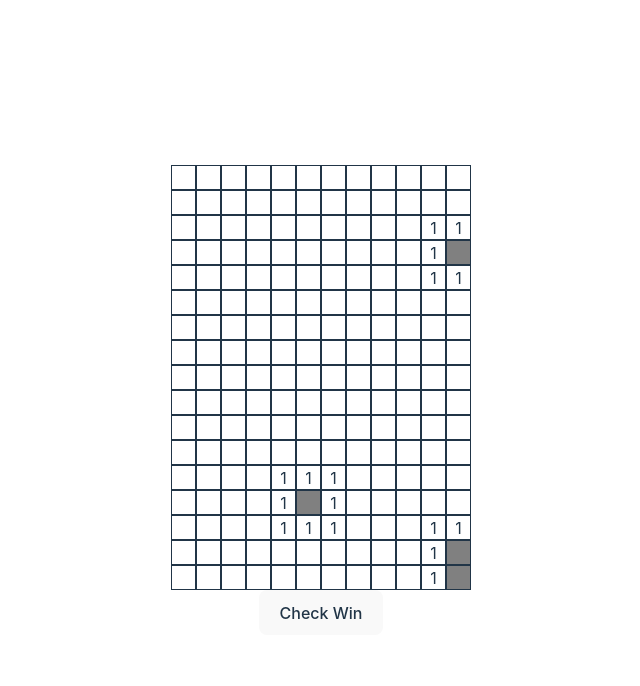
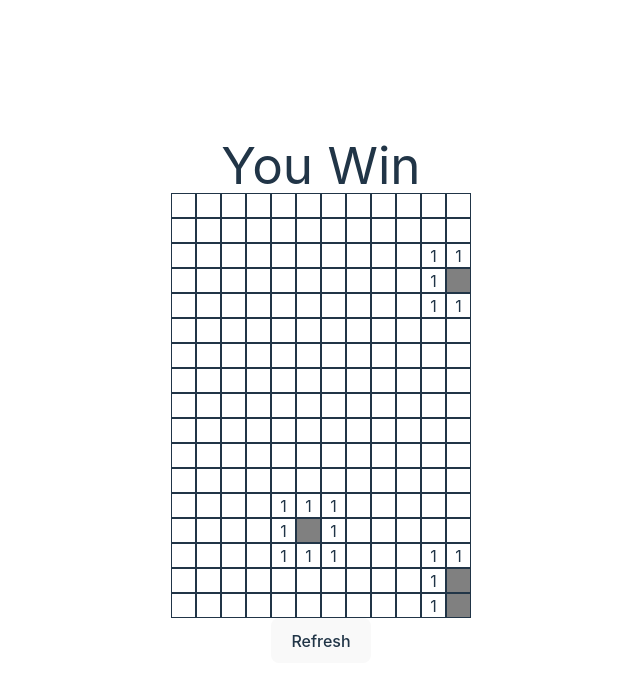
Before and after one commit to canavan-a/vitesweeper, a React (Vite) app: page / in a window 1280 px wide. Both pictures are taken after a click on the element 502 px from the left and 177 px from the top of the page. Shown: the top 686 px of the page, without its empty margins (319-959 px from the left). Built offline with nearby package versions, Linux system fonts and the light colour scheme.

Commit message:
win condition added and auto triggered

```diff
--- a/src/App.jsx
+++ b/src/App.jsx
@@ -4,6 +4,7 @@ import viteLogo from '/vite.svg'
 import './App.css'
 import Cell from './components/cell'
 function App() {
+  const [gameState, setGameState] = useState('pending')
   const [xSize, setXSize] = useState(12);
   const [ySize, setYSize] = useState(17);
   const [totalBombs, setTotalBombs] = useState(3);
@@ -30,16 +31,18 @@ function App() {
       let count = 0;
       for(const element in temp){
         if(temp[element]===false || temp[element] ===undefined){
-          // console.log(element);
-          count = count +1;
+          if(!bombList.includes(parseInt(element))){
+            win = 'pending'
+          }
         }
       }
-      console.log('count');
-      console.log(count)
-
-
+      setGameState(win)
     }
     }
+
+    useEffect(()=>{
+      winCondition()
+    },[openedList])
 
 
 
@@ -116,6 +119,7 @@ function App() {
 
   return (
     <>
+      {gameState === 'win'? (<h1>You Win</h1>):(<></>)}
       <div>
 
         {board.map((row, rowIndex) => (
@@ -146,7 +150,7 @@ function App() {
           </div>
         ))}
 
-              <button onClick={winCondition}>Check Win</button>
+              <button onClick={()=>{generateBombList();setRestartSignal(restartSignal+1)}}>Refresh</button>
       </div>
     </>
   )
```
